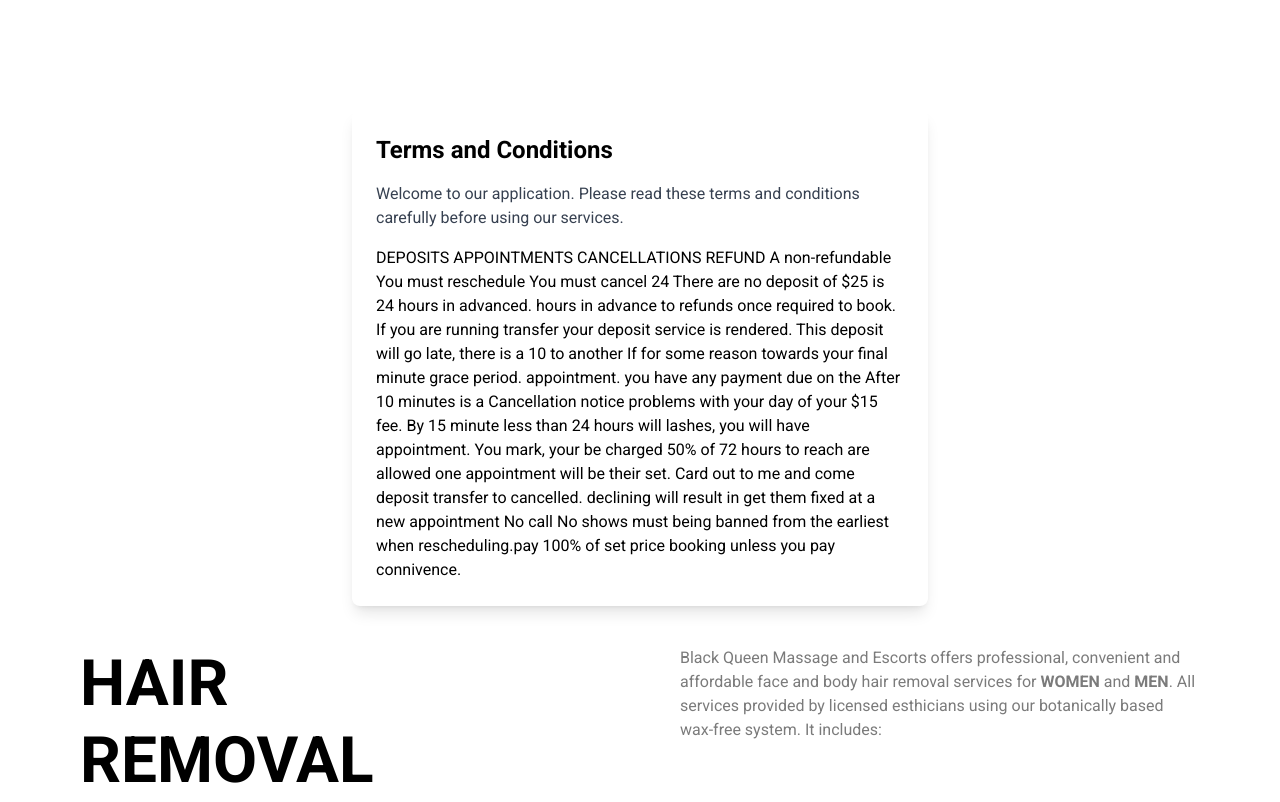
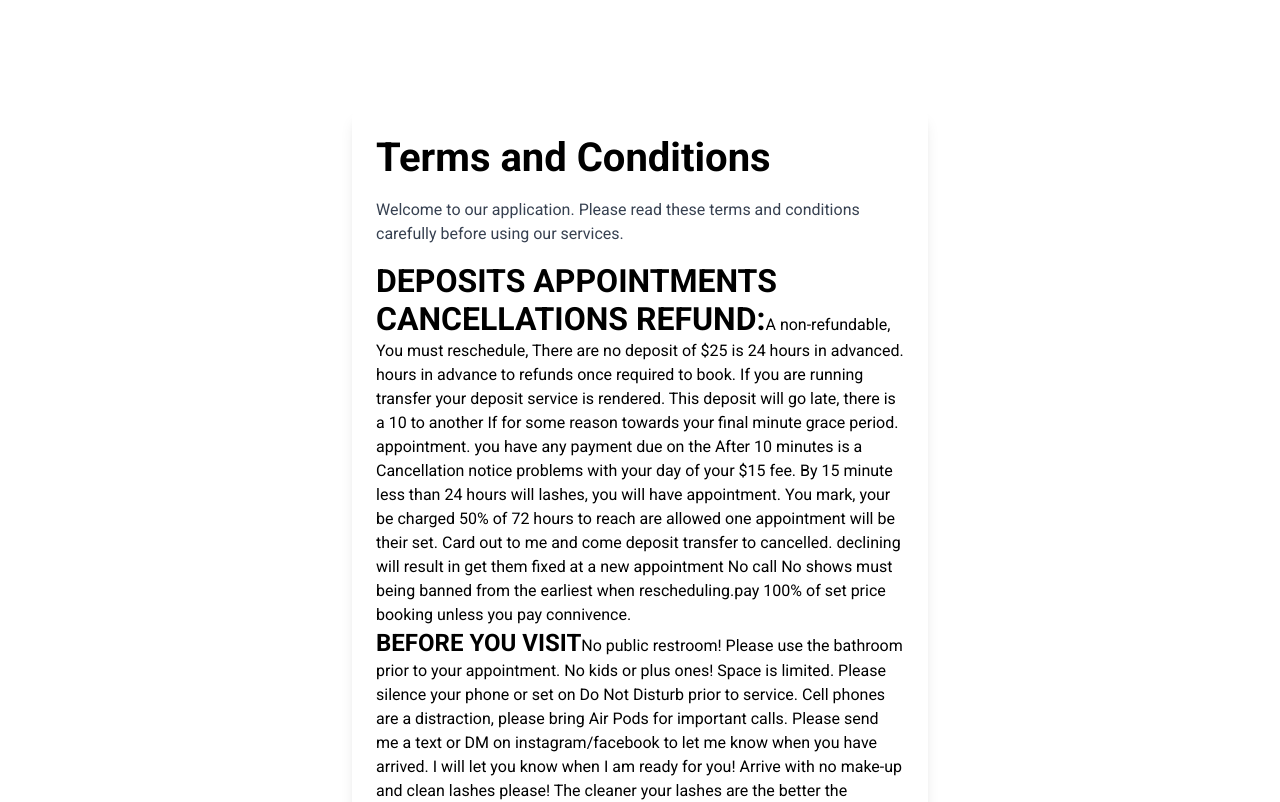
Before and after one commit to abbakar-cyber/blackqueenmassage, a Next.js app: page / in a window 1280 px wide. Shown: the part 1940-2742 px from the top of the page. Built offline with nearby package versions, Linux system fonts and the light colour scheme.

Commit message:
added conditions

```diff
--- a/components/Terms.tsx
+++ b/components/Terms.tsx
@@ -1,16 +1,14 @@
 const Terms = () => {
     return (
       <div className="max-w-xl mx-auto my-10 p-6 bg-white rounded-lg shadow-lg">
-        <h2 className="text-2xl font-bold mb-4">Terms and Conditions</h2>
+        <h2 className="text-2xl font-bold mb-4 bold-40">Terms and Conditions</h2>
         <p className="text-gray-700 mb-4">
           Welcome to our application. Please read these terms and conditions carefully
           before using our services.
         </p>
-        <p>DEPOSITS
-        APPOINTMENTS
-        CANCELLATIONS
-        REFUND A non-refundable
-        You must reschedule You must cancel 24
+        <p><strong className="bold-32 ">DEPOSITS APPOINTMENTS CANCELLATIONS REFUND:</strong>
+            A non-refundable,
+        You must reschedule,
         There are no deposit of $25 is 24 hours in advanced. hours in advance to refunds once
         required to book. If you are running transfer your deposit service is rendered. This deposit will go
         late, there is a 10 to another If for some reason towards your final minute grace period. appointment.
@@ -20,6 +18,17 @@ const Terms = () => {
         cancelled. declining will result in get them fixed at a new appointment No call No shows must being banned from
         the earliest when rescheduling.pay 100% of set price booking unless you pay connivence.
         </p>
+        <p><strong className="font-bold text-2xl ">BEFORE YOU VISIT</strong>
+                No public restroom! Please use the bathroom prior to your appointment.
+                No kids or plus ones! Space is limited.
+                Please silence your phone or set on Do Not Disturb prior to service.
+                Cell phones are a distraction, please bring Air Pods for important calls.
+                Please send me a text or DM on instagram/facebook to let me know when you have arrived. I will let you know when I am ready for you!
+                Arrive with no make-up and clean lashes please! The cleaner your lashes are the better the extensions will stick to your natural lashes.
+                Squeeze in appointments are an additional $25.
+                My after hour fee is $25 between the hours of 7am-6pm.
+                I do accept foreign fills! My foreign fill fee is $25.
+        </p>
       </div>
     );
   };
```
